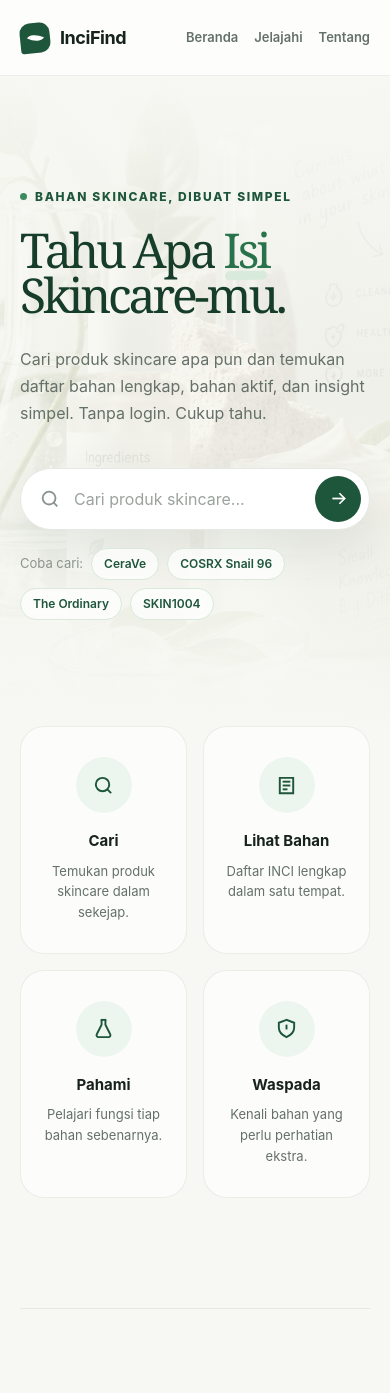
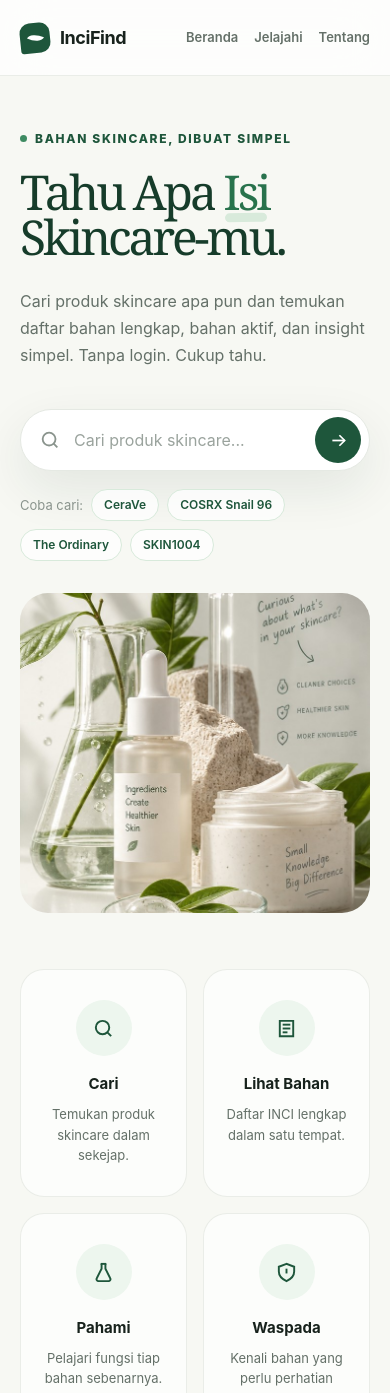
Before and after one commit to shafiqmu/InciFind, a Next.js app: page / in a window 390 px wide. Shown: the top 1393 px of the page. Built offline with nearby package versions, Linux system fonts and the light colour scheme.

Commit message:
Mobile UX: hero stacked XL + responsive site-wide

```diff
--- a/app/page.tsx
+++ b/app/page.tsx
@@ -81,17 +81,7 @@ export default function Home() {
     <main>
       {/* HERO */}
       <section className="relative">
-        {/* BG foto khusus mobile: di belakang tulisan */}
-        <div className="absolute inset-0 lg:hidden" aria-hidden="true">
-          {/* eslint-disable-next-line @next/next/no-img-element */}
-          <img
-            src="/hero-skincare.jpg"
-            alt=""
-            className="absolute inset-0 w-full h-full object-cover"
-          />
-          <div className="absolute inset-0 bg-gradient-to-b from-mist via-mist/85 to-mist" />
-        </div>
-        <div className="relative w-[min(1180px,calc(100%-40px))] mx-auto grid lg:grid-cols-[1.05fr_0.95fr] gap-10 items-center min-h-[650px] py-[70px] lg:py-[80px]">
+        <div className="relative w-[min(1180px,calc(100%-40px))] mx-auto grid lg:grid-cols-[1.05fr_0.95fr] gap-8 lg:gap-10 items-center lg:min-h-[650px] py-12 lg:py-[80px]">
           <div className="text-left">
             <div className="inline-flex items-center gap-2 mb-[22px] text-pine-800 text-xs font-extrabold tracking-[0.14em] uppercase">
               <span className="w-[7px] h-[7px] bg-pine-600 rounded-full" />
@@ -125,6 +115,16 @@ export default function Home() {
               className="absolute inset-0 w-full h-full object-cover rounded-[34px] [mask-image:linear-gradient(to_right,transparent,black_18%)]"
             />
           </div>
+        </div>
+
+        {/* Foto mobile+tablet: full-width nempel di bawah teks */}
+        <div className="lg:hidden w-[min(1180px,calc(100%-40px))] mx-auto -mt-4 pb-14">
+          {/* eslint-disable-next-line @next/next/no-img-element */}
+          <img
+            src="/hero-skincare.jpg"
+            alt="Skincare products with botanical leaves"
+            className="w-full h-[320px] md:h-[400px] object-cover rounded-[28px]"
+          />
         </div>
       </section>
 
```
